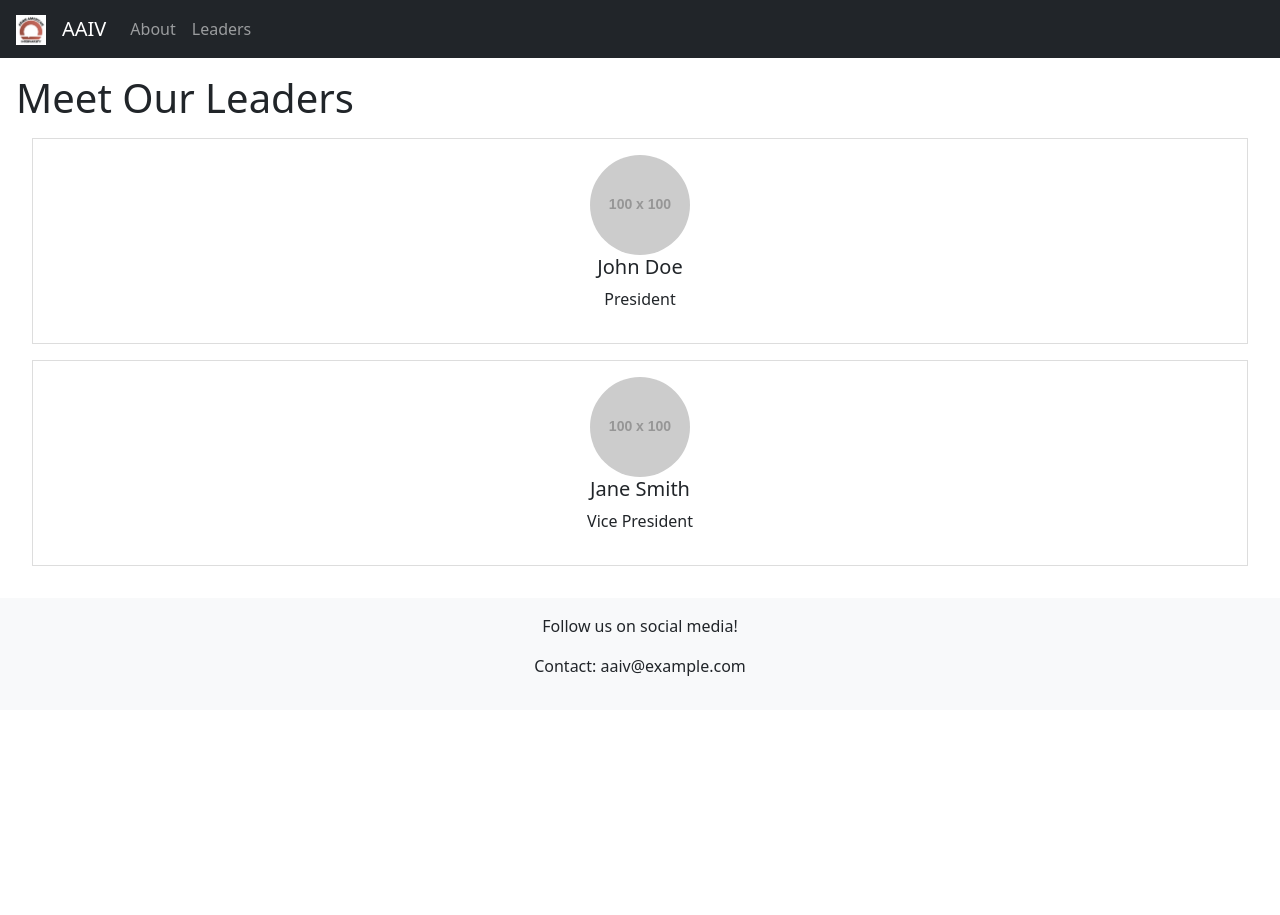
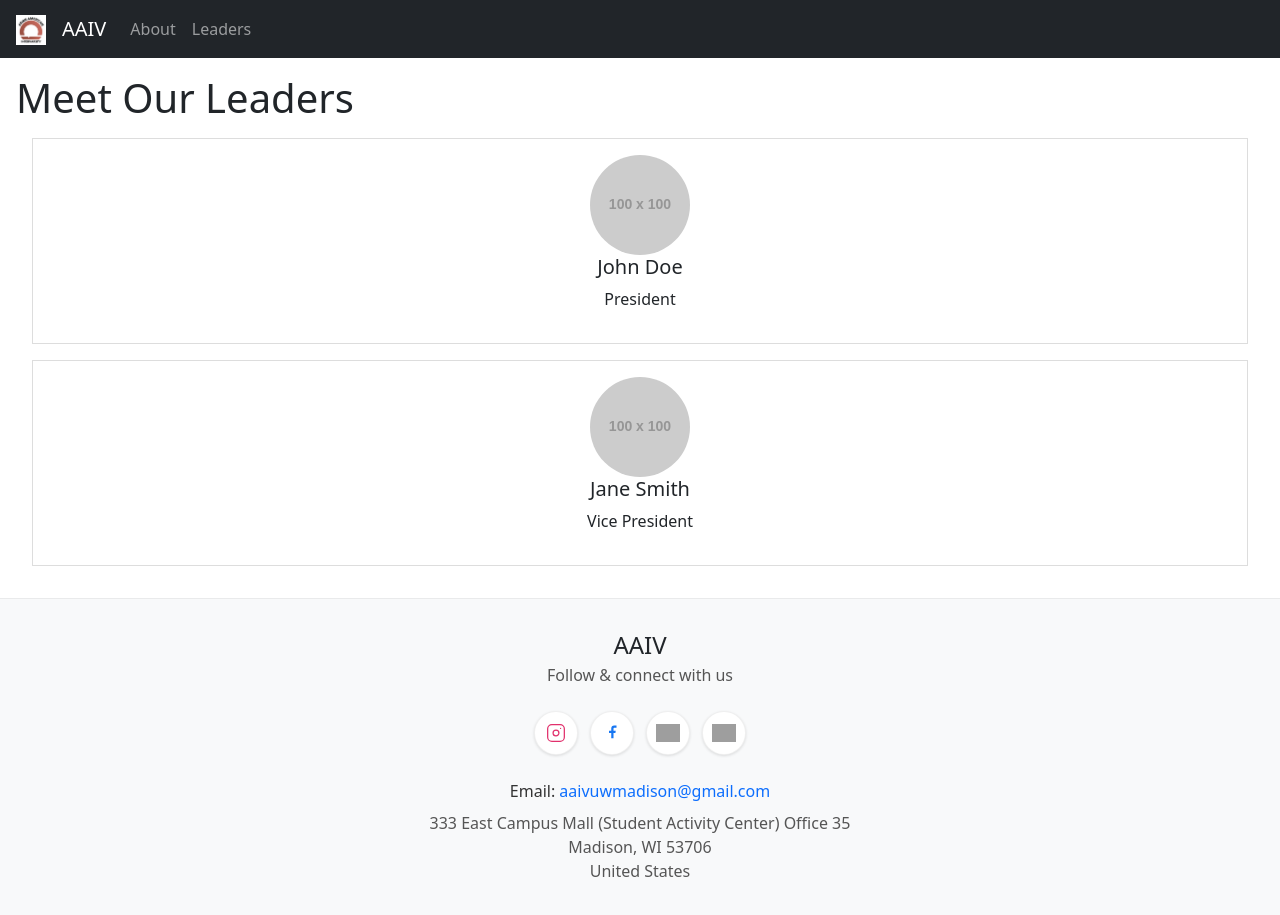
Before and after one commit to CS571-F25/p62, a React (Vite) app: page /p62/about/leaders in a window 1280 px wide. Before the commit the page ends 800 px from the top, so only its background shows below. Built offline with nearby package versions, Linux system fonts and the light colour scheme; grey boxes are pictures that could not be loaded.

Commit message:
added daily bible verse api call to ourmanna free daily verse api. added edits to footer including more contact information (insta, facebook, email, linktree, win, address)

```diff
--- a/src/components/DailyVerse.jsx
+++ b/src/components/DailyVerse.jsx
@@ -1,12 +1,69 @@
-import React from 'react';
+import React, { useEffect, useState } from 'react';
 
-// Can use this API for daily Bible verse: https://docs.api.bible/tutorials/verse-of-the-day/
+// Fetches a daily Bible verse. Primary source: API.Bible (requires API key).
+// If no key is present or the request fails, falls back to OurManna's free daily verse API.
+// To use API.Bible, add a .env file at the project root with:
+// VITE_BIBLE_API_KEY=your_api_bible_key_here
+// (Vite exposes env vars starting with VITE_ to the client via import.meta.env)
 
 const DailyVerse = () => {
+  const [verseText, setVerseText] = useState('');
+  const [reference, setReference] = useState('');
+  const [loading, setLoading] = useState(true);
+  const [error, setError] = useState(null);
+
+  useEffect(() => {
+    let mounted = true;
+
+    async function fetchVerse() {
+      setLoading(true);
+      setError(null);
+
+      // Use only OurManna's free daily verse API.
+      const options = { method: 'GET', headers: { accept: 'application/json' } };
+      try {
+        const fbResp = await fetch('https://beta.ourmanna.com/api/v1/get?format=json&order=daily', options);
+        if (fbResp.ok) {
+          const fb = await fbResp.json();
+          const text = fb?.verse?.details?.text || '';
+          const ref = fb?.verse?.details?.reference || '';
+          if (text && mounted) {
+            setVerseText(text);
+            setReference(ref);
+            setLoading(false);
+            return;
+          }
+        } else {
+          console.warn('OurManna request failed with status', fbResp.status);
+        }
+      } catch (err) {
+        console.warn('OurManna request error:', err.message);
+      }
+
+      if (mounted) {
+        setError('Unable to fetch verse. Please check your network or API key.');
+        setLoading(false);
+      }
+    }
+
+    fetchVerse();
+
+    return () => {
+      mounted = false;
+    };
+  }, []);
+
   return (
     <div style={{ textAlign: 'center', margin: '2rem 0' }}>
       <h4>Daily Bible Verse</h4>
-      <p>"For I know the plans I have for you," declares the Lord, "plans to prosper you and not to harm you, plans to give you hope and a future." - Jeremiah 29:11</p>
+      {loading && <p>Loading...</p>}
+      {error && <p style={{ color: 'crimson' }}>{error}</p>}
+      {!loading && !error && (
+        <blockquote style={{ fontStyle: 'italic' }}>
+          <p>{verseText}</p>
+          {reference && <footer>- {reference}</footer>}
+        </blockquote>
+      )}
     </div>
   );
 };
--- a/src/components/Footer.jsx
+++ b/src/components/Footer.jsx
@@ -1,10 +1,126 @@
 import React from 'react';
 
 const Footer = () => {
+  const containerStyle = {
+    backgroundColor: '#f8f9fa',
+    padding: '2rem 1rem',
+    borderTop: '1px solid rgba(0,0,0,0.06)'
+  };
+
+  const innerStyle = {
+    maxWidth: '1000px',
+    margin: '0 auto',
+    display: 'flex',
+    flexDirection: 'column',
+    alignItems: 'center',
+    gap: '1rem'
+  };
+
+  const socialsRow = {
+    display: 'flex',
+    gap: '0.75rem',
+    alignItems: 'center'
+  };
+
+  const iconButton = {
+    display: 'inline-flex',
+    width: '44px',
+    height: '44px',
+    borderRadius: '50%',
+    alignItems: 'center',
+    justifyContent: 'center',
+    background: '#fff',
+    boxShadow: '0 1px 3px rgba(0,0,0,0.12)',
+    border: '1px solid rgba(0,0,0,0.06)',
+    textDecoration: 'none',
+    color: '#111'
+  };
+
+  const linkStyle = { color: '#0d6efd', textDecoration: 'none' };
+
   return (
-    <footer style={{ backgroundColor: '#f8f9fa', padding: '1rem', textAlign: 'center' }}>
-      <p>Follow us on social media!</p>
-      <p>Contact: aaiv@example.com</p>
+    <footer style={containerStyle}>
+      <div style={innerStyle}>
+        <div style={{ textAlign: 'center' }}>
+          <h4 style={{ margin: 0 }}>AAIV</h4>
+          <p style={{ margin: '0.25rem 0 0.5rem', color: '#555' }}>Follow & connect with us</p>
+        </div>
+
+        <div style={socialsRow} aria-label="AAIV social links">
+          <style>{`
+            .aaiv-icon-button{ transition: transform .14s ease, box-shadow .14s ease; }
+            .aaiv-icon-button:hover, .aaiv-icon-button:focus{ transform: scale(1.08); box-shadow: 0 6px 18px rgba(0,0,0,0.18); }
+            .aaiv-link:hover, .aaiv-link:focus{ text-decoration: underline; }
+          `}</style>
+
+          <a
+            href="https://www.instagram.com/aaivuwmadison/"
+            target="_blank"
+            rel="noopener noreferrer"
+            style={iconButton}
+            className="aaiv-icon-button"
+            aria-label="Instagram"
+            title="Instagram"
+          >
+            {/* Instagram SVG */}
+            <svg width="20" height="20" viewBox="0 0 24 24" fill="none" xmlns="http://www.w3.org/2000/svg" aria-hidden>
+              <rect x="2" y="2" width="20" height="20" rx="5" stroke="#E1306C" strokeWidth="1.5" fill="none" />
+              <path d="M12 8.5a3.5 3.5 0 1 0 0 7 3.5 3.5 0 0 0 0-7z" stroke="#E1306C" strokeWidth="1.5" fill="none" />
+              <circle cx="17.5" cy="6.5" r="0.75" fill="#E1306C" />
+            </svg>
+          </a>
+
+          <a
+            href="https://www.facebook.com/aaivuwmadison"
+            target="_blank"
+            rel="noopener noreferrer"
+            style={iconButton}
+            className="aaiv-icon-button"
+            aria-label="Facebook"
+            title="Facebook"
+          >
+            {/* Facebook SVG */}
+            <svg width="18" height="18" viewBox="0 0 24 24" fill="none" xmlns="http://www.w3.org/2000/svg" aria-hidden>
+              <path d="M18 2h-3a4 4 0 0 0-4 4v3H8v3h3v7h3v-7h2.5l.5-3H14V6a1 1 0 0 1 1-1h3V2z" fill="#1877F2" />
+            </svg>
+          </a>
+
+          <a
+            href="https://linktr.ee/aaivuwmadison?utm_source=ig&utm_medium=social&utm_content=link_in_bio"
+            target="_blank"
+            rel="noopener noreferrer"
+            style={iconButton}
+            className="aaiv-icon-button"
+            aria-label="Linktree"
+            title="Linktree"
+          >
+            <img src="/p62/docs/assets/linktreeicon.webp" alt="Linktree" width="24" height="24" style={{ objectFit: 'contain' }} />
+          </a>
+
+          <a
+            href="https://win.wisc.edu/organization/aaiv"
+            target="_blank"
+            rel="noopener noreferrer"
+            style={iconButton}
+            className="aaiv-icon-button"
+            aria-label="Wisconsin Involvement Network"
+            title="WIN"
+          >
+            <img src="/p62/docs/assets/winicon.png" alt="WIN" width="24" height="24" style={{ objectFit: 'contain' }} />
+          </a>
+        </div>
+
+        <div style={{ textAlign: 'center', color: '#333', marginTop: '0.5rem' }}>
+          <p style={{ margin: 0 }}>
+            Email: <a href="mailto:aaivuwmadison@gmail.com" style={linkStyle}>aaivuwmadison@gmail.com</a>
+          </p>
+          <address style={{ margin: '0.5rem 0 0', fontStyle: 'normal', color: '#555' }}>
+            333 East Campus Mall (Student Activity Center) Office 35
+            <br />Madison, WI 53706
+            <br />United States
+          </address>
+        </div>
+      </div>
     </footer>
   );
 };
--- a/src/routes/AppRoutes.jsx
+++ b/src/routes/AppRoutes.jsx
@@ -8,7 +8,7 @@ import Leaders from '../pages/Leaders';
 
 const AppRoutes = () => {
   return (
-    <Router basename="/p62">
+    <Router basename="/p62/">
       <NavigationBar />
       <div style={{ padding: '1rem' }}>
         <Routes>
```
Also changed, not shown: public/linktree-icon.svg (added), 5 other files (tests, documents, lock files or other folders).
